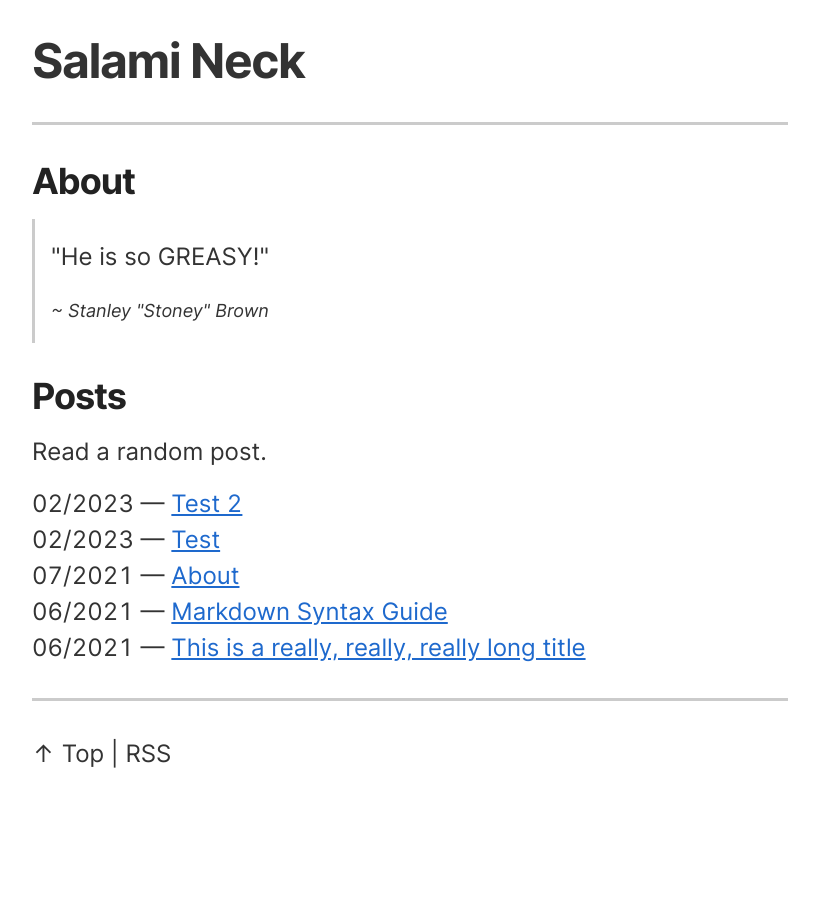
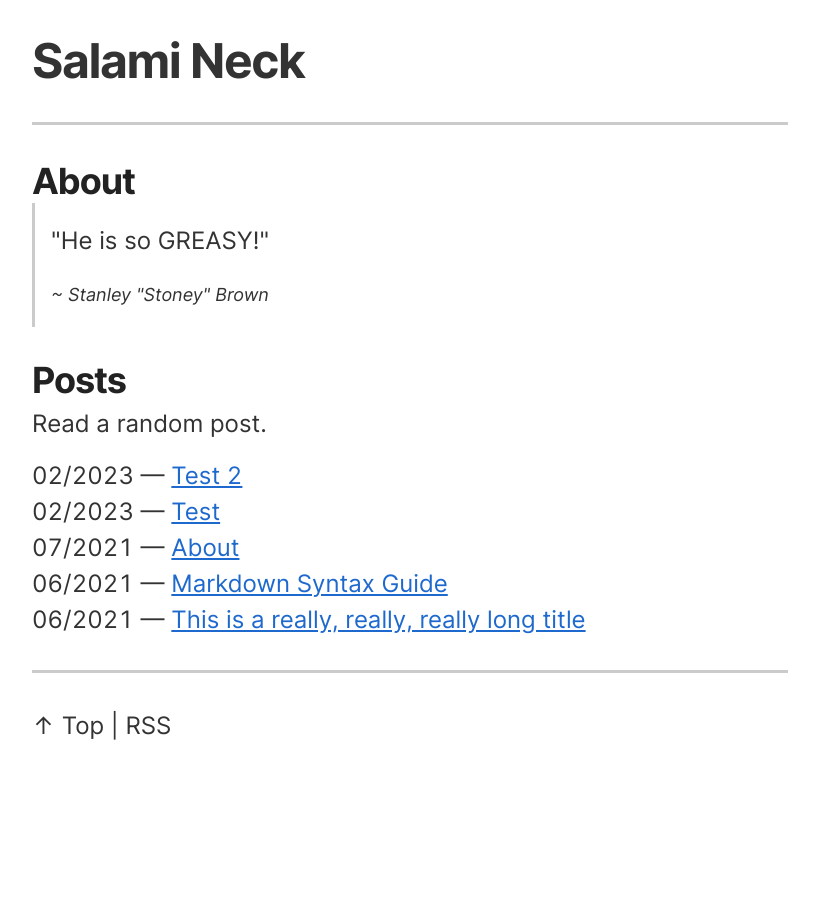
Before and after one commit to ajpwalser/ajpwalser.github.io, a Jekyll site: the page built from index.html, in a window 1280 px wide. Shown: the whole page, without its empty margins (230-1049 px from the left). Built offline with Jekyll 4.4.1, drawn with Linux system fonts in a browser that asks for light colours.

Commit message:
Update style.css

```diff
--- a/css/style.css
+++ b/css/style.css
@@ -74,14 +74,13 @@ hr {
 h1, h2, h3 {
     color: var(--color-text-heading);
     letter-spacing: -0.03em;
-    margin-bottom: 1rem;
     line-height: 1.2;
 }
 h1 {
 margin: 2rem 0;
 }
 h2 {
-margin-top: 2rem;
+margin: 2rem 0 0;
 }
 h3 {
 margin-top: 1.6rem;
```
